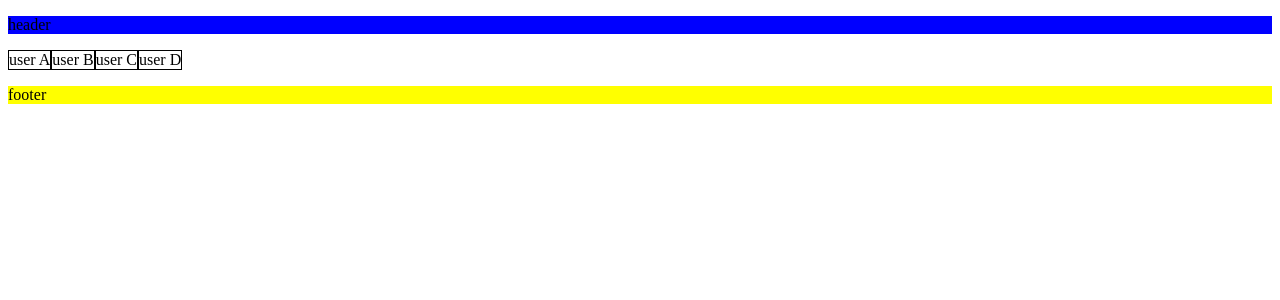
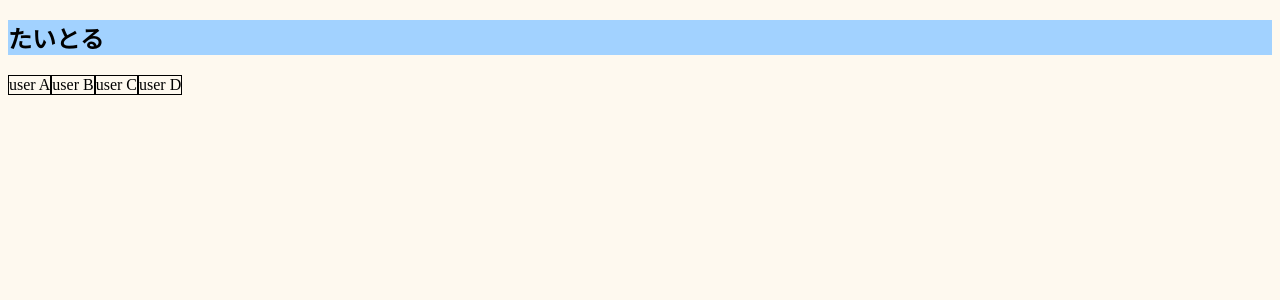
Before and after one commit to jack-app/jackHack2022_A, a Flask app: template templates/room.html in a window 1280 px wide. Shown: the top 300 px of the page. Run offline with Flask 2, Linux system fonts and the light colour scheme; the template is opened without the code that fills it, so the values that code supplies are empty.

Commit message:
htmlちょっとだけいじくった

```diff
--- a/static/css/style.css
+++ b/static/css/style.css
@@ -1,11 +1,14 @@
 header {
-  background-color: blue;
+  background-color: #A2D2FF;
+
 }
 
 footer {
   background-color: yellow;
 }
-
+body {
+  background-color:#FEF9EF;
+}
 html {
   max-height: 100vh;
 }
--- a/templates/base.html
+++ b/templates/base.html
@@ -13,7 +13,7 @@
 
   <body>
     <header class="header">
-      <p>header</p>
+      <h2>たいとる</h2>
     </header>
 
     <body>
@@ -27,7 +27,6 @@
     </body>
 
     <footer>
-      <p>footer</p>
     </footer>
   </body>
 
--- a/templates/index.html
+++ b/templates/index.html
@@ -1,6 +1,3 @@
-<h1>Hello</h1>
-<p>huge</p>
-<p>hogehoge</p>
 <button onclick="buttonClick()">送信</button>
 <ul id="kazyougaki">
 
```
